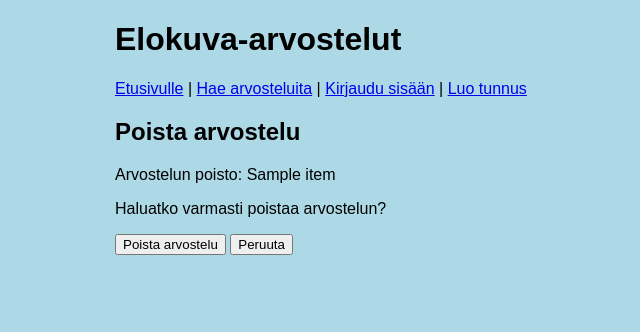
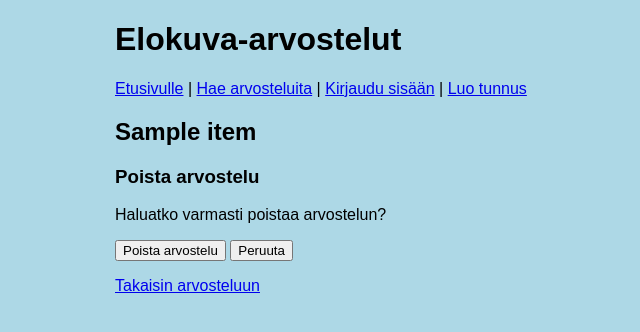
Before and after one commit to pyjamaB/elokuva-arvostelut, a Flask app: template templates/delete_item.html in a window 1280 px wide. Shown: the top 332 px of the page, without its empty margins (125-765 px from the left). Run offline with Flask 3, Linux system fonts and the light colour scheme; the template is opened without the code that fills it: most values are stand-ins (such as "Sample title", 1, 10 or a date in 2020).

Commit message:
Unify layout of edit review, delete review and images pages

```diff
--- a/templates/delete_item.html
+++ b/templates/delete_item.html
@@ -3,11 +3,14 @@
 {% block title %}Poista arvostelu{% endblock %}
 
 {% block content %}
-<h2>Poista arvostelu</h2>
-<p>Arvostelun poisto: {{ item.title }}</p>
+<h2>{{ item.title }}</h2>
+<h3>Poista arvostelu</h3>
 <p>Haluatko varmasti poistaa arvostelun?</p>
 <form action="/delete_item/{{ item.id }}" method="post">
   <input type="submit" name="delete" value="Poista arvostelu" />
   <input type="submit" name= "cancel" value="Peruuta" />
 </form>
+<p>
+  <a href="/item/{{ item.id }}">Takaisin arvosteluun</a>
+</p>
 {% endblock %}
--- a/templates/edit_item.html
+++ b/templates/edit_item.html
@@ -3,7 +3,8 @@
 {% block title %}Muokkaa arvostelua{% endblock %}
 
 {% block content %}
-<h2>Muokkaa arvostelua</h2>
+<h2>{{ item.title }}</h2>
+<h3>Muokkaa arvostelua</h3>
 <form action="/update_item" method="post">
   <p>
     Otsikko: <br />
@@ -31,4 +32,7 @@
   {% endfor %}
   <input type="submit" value="Päivitä arvostelu" />
 </form>
+<p>
+  <a href="/item/{{ item.id }}">Takaisin arvosteluun</a>
+</p>
 {% endblock %}
--- a/templates/images.html
+++ b/templates/images.html
@@ -3,7 +3,8 @@
 {% block title %}Arvostelun kuvat{% endblock %}
 
 {% block content %}
-<h2>Arvostelun kuvat</h2>
+<h2>{{ item.title }}</h2>
+<h3>Arvostelun kuvat</h3>
 
 <p>
   Arvostelussa on {{ images | count }} kuvaa.
@@ -21,7 +22,7 @@
   </p>
 </form>
 
-<h3>Lisää uusi kuva</h3>
+<h4>Lisää uusi kuva</h4>
 <form action="/add_image" method="post" enctype="multipart/form-data">
   <p>
     Kuva: <input type="file" name="image" accept=".jpg" />
```
